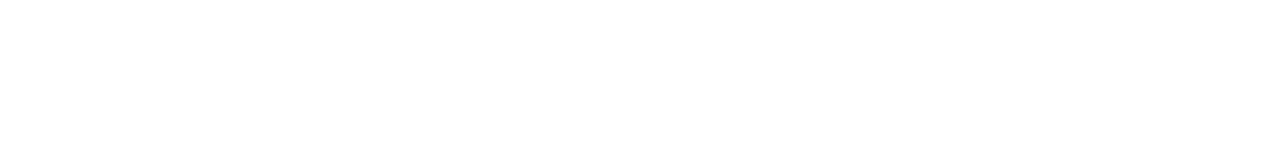
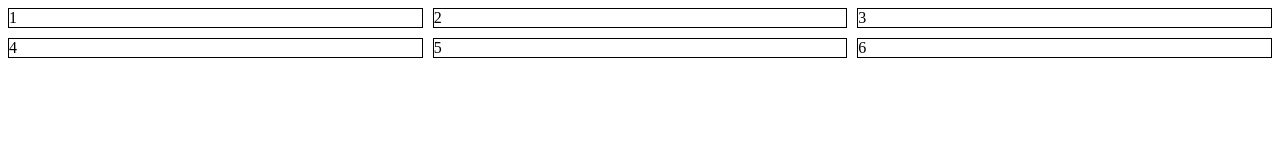
Before and after one commit to Lavkenpilar/layaut-3columnas, a plain HTML site: page index.html in a window 1280 px wide. Drawn offline with Linux system fonts and the light colour scheme.

Commit message:
agrego border y gap

```diff
--- a/assets/style.css
+++ b/assets/style.css
@@ -0,0 +1,8 @@
+.grid-container {
+    display:grid;
+    grid-template-columns: auto auto auto;
+    gap: 10px;
+}
+.grid-item {
+    border: solid 1px black;
+}
--- a/index.html
+++ b/index.html
@@ -7,6 +7,26 @@
     <link rel="stylesheet" href="assets\style.css">
 </head>
 <body>
+    <div class="grid-container">
+        <div class="grid-item">
+            1
+        </div>
+        <div class="grid-item">
+            2
+        </div>
 
+        <div class="grid-item">
+            3
+        </div>
+        <div class="grid-item">
+            4
+        </div>
+        <div class="grid-item">
+            5
+        </div>
+        <div class="grid-item">
+            6
+        </div>
+    </div>
 </body>
 </html>
```
